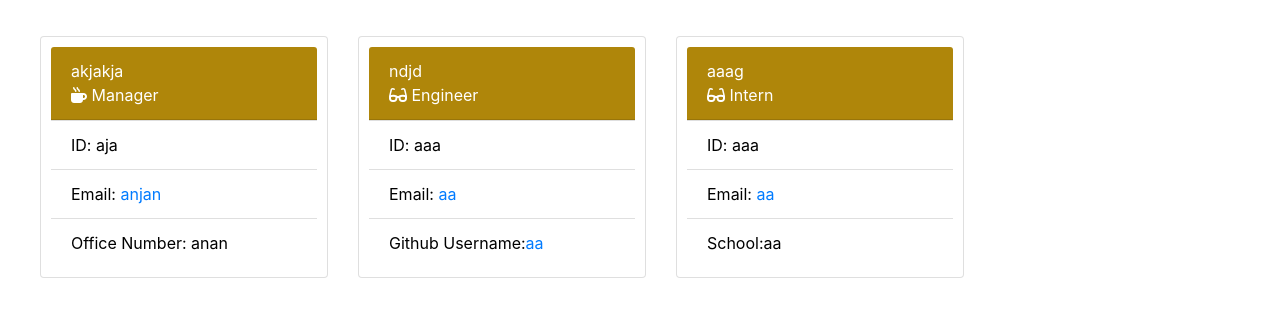
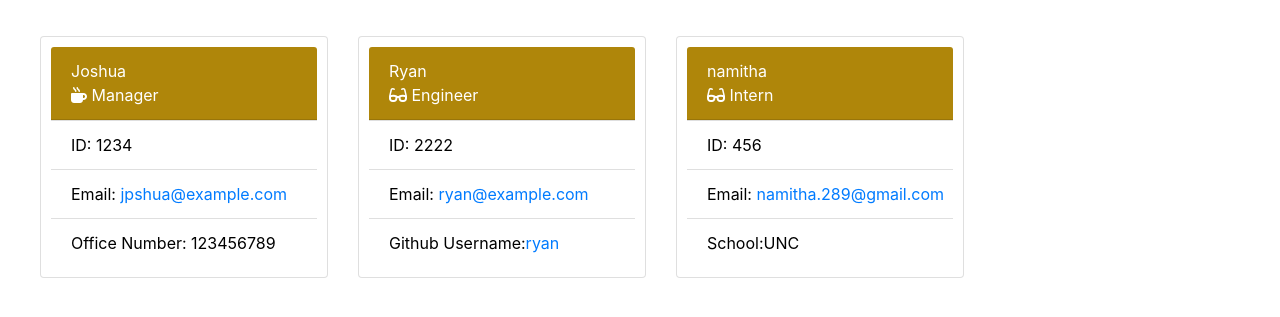
Before and after one commit to nkamth/Team-Generator, a website: page dist/index.html in a window 1280 px wide. Shown: the part 95-412 px from the top of the page. Drawn offline with nearby package versions, Linux system fonts and the light colour scheme.

Commit message:
Updated the ReadME file with details

```diff
--- a/dist/index.html
+++ b/dist/index.html
@@ -16,33 +16,33 @@
         </header>
         <main> <div class="card" style="width: 18rem;">
         <div class="card-header">
-       akjakja <br/>
+       Joshua <br/>
        <i class="fas fa-mug-hot"></i> Manager</div>
        <ul class="list-group list-group-flush">
-        <li class="list-group-item">ID: aja</li>
-        <li class="list-group-item">Email: <span id="email"><a href="mailto:anjan">anjan</a></span></li>
-        <li class="list-group-item">Office Number: anan</li>
+        <li class="list-group-item">ID: 1234</li>
+        <li class="list-group-item">Email: <span id="email"><a href="mailto:jpshua@example.com">jpshua@example.com</a></span></li>
+        <li class="list-group-item">Office Number: 123456789</li>
         </ul>
     </div>
     <div class="card" style="width: 18rem;">
     <div class="card-header">
-       ndjd <br/>
+       Ryan <br/>
        <i class="fas fa-glasses"></i> Engineer</div>
        <ul class="list-group list-group-flush">
-        <li class="list-group-item">ID: aaa</li>
-        <li class="list-group-item">Email: <span id="email"><a href="mailto:aa">aa</a></span></li>
-        <li class="list-group-item">Github Username:<a target="_blank" href="https://github.com/aa">aa</a></li>
+        <li class="list-group-item">ID: 2222</li>
+        <li class="list-group-item">Email: <span id="email"><a href="mailto:ryan@example.com">ryan@example.com</a></span></li>
+        <li class="list-group-item">Github Username:<a target="_blank" href="https://github.com/ryan">ryan</a></li>
         </ul>
     </div>
 
     <div class="card" style="width: 18rem;">
     <div class="card-header">
-       aaag <br/>
+       namitha <br/>
        <i class="fas fa-glasses"></i> Intern</div>
        <ul class="list-group list-group-flush">
-        <li class="list-group-item">ID: aaa</li>
-        <li class="list-group-item">Email: <span id="email"><a href="mailto:aa">aa</a></span></li>
-        <li class="list-group-item">School:aa</li>
+        <li class="list-group-item">ID: 456</li>
+        <li class="list-group-item">Email: <span id="email"><a href="mailto:namitha.289@gmail.com">namitha.289@gmail.com</a></span></li>
+        <li class="list-group-item">School:UNC</li>
         </ul>
     </div>
      </main>
```
Also changed, not shown: README.md.
